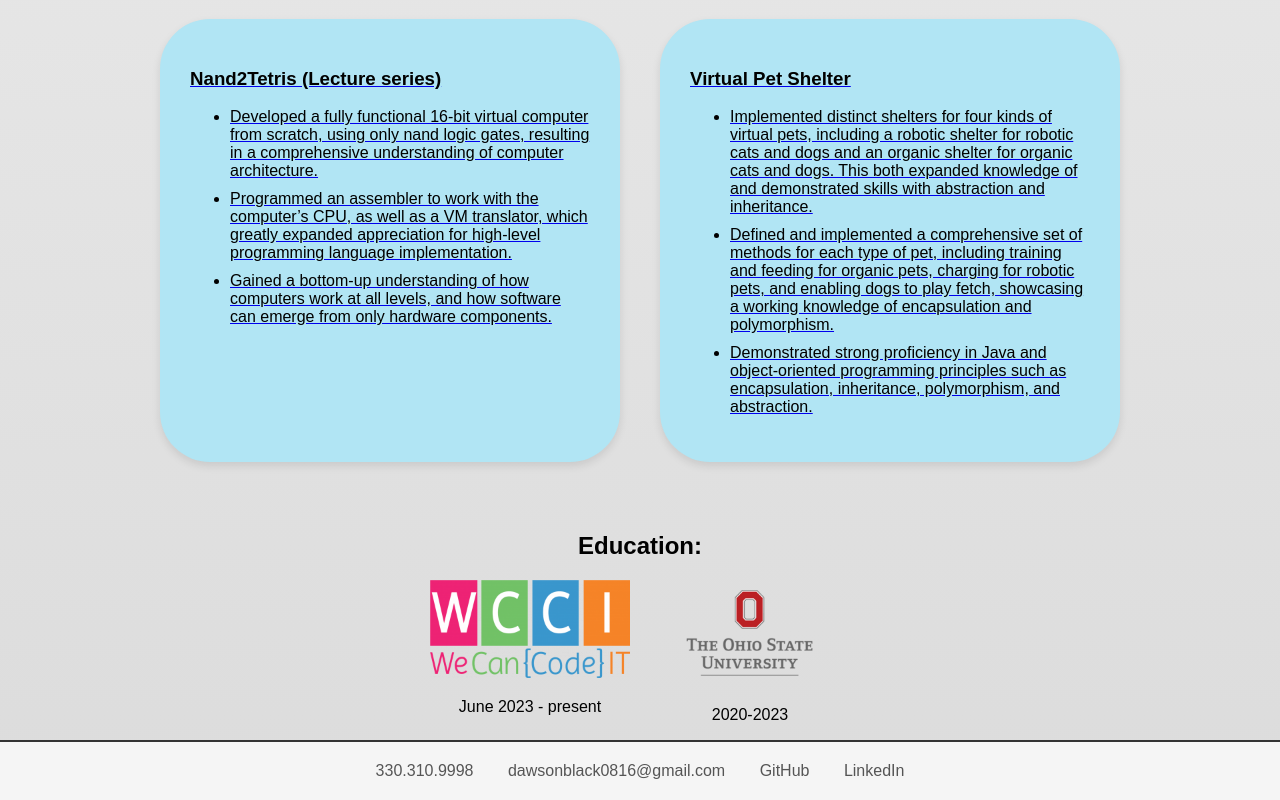
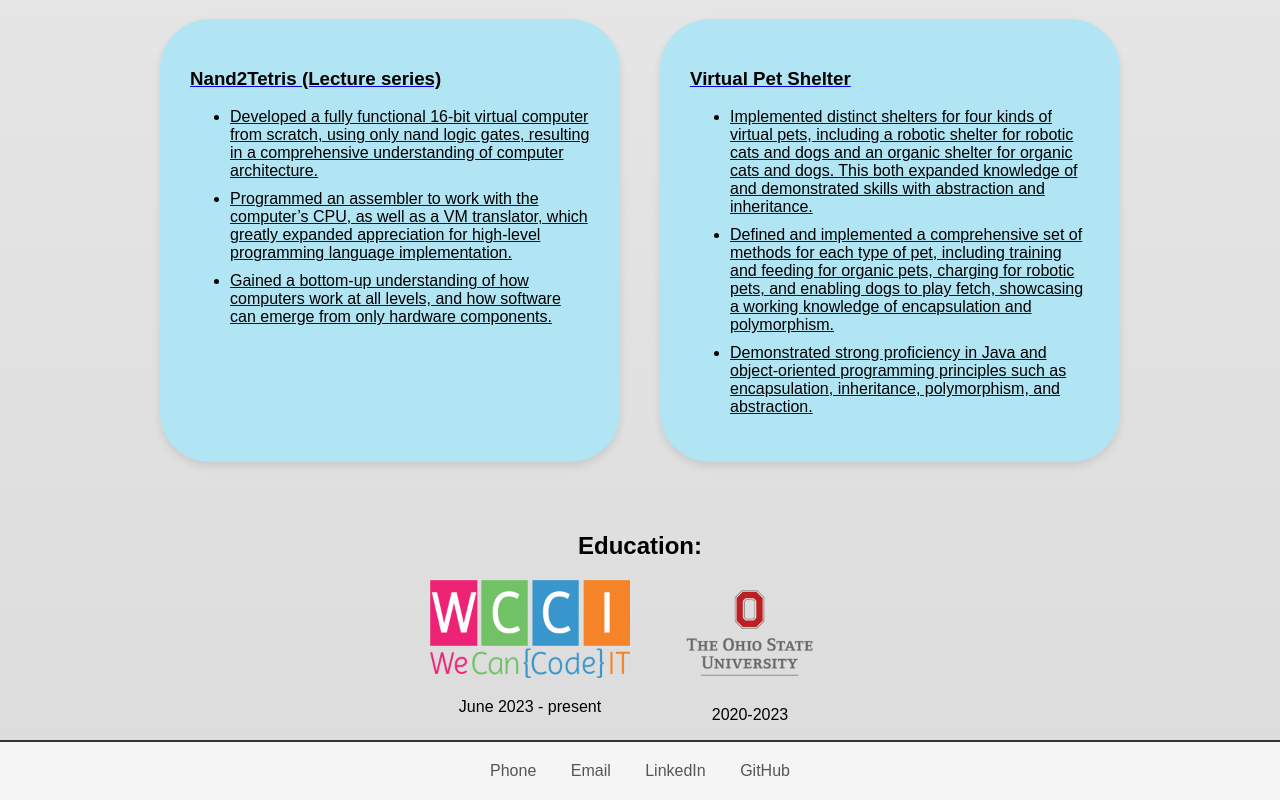
Before and after one commit to dawsonblack/dawsonblack.github.io, a plain HTML site: page index.html in a window 1280 px wide. Shown: the part 913-1713 px from the top of the page. Drawn offline with Linux system fonts and the light colour scheme.

Commit message:
edited footer

```diff
--- a/index.html
+++ b/index.html
@@ -127,10 +127,10 @@
   </section>
 
   <footer>
-    <a href="tel:+13303109998">330.310.9998</a>
-    <a href="mailto:dawsonblack0816@gmail.com">dawsonblack0816@gmail.com</a>
+    <a href="tel:+13303109998">Phone</a>
+    <a href="mailto:dawsonblack0816@gmail.com">Email</a>
+    <a href="https://www.linkedin.com/in/dawson-black-624238281/">LinkedIn</a>
     <a href="https://github.com/dawsonblack">GitHub</a>
-    <a href="https://www.linkedin.com/in/dawson-black-624238281/">LinkedIn</a>
   </footer>
 
 
```
